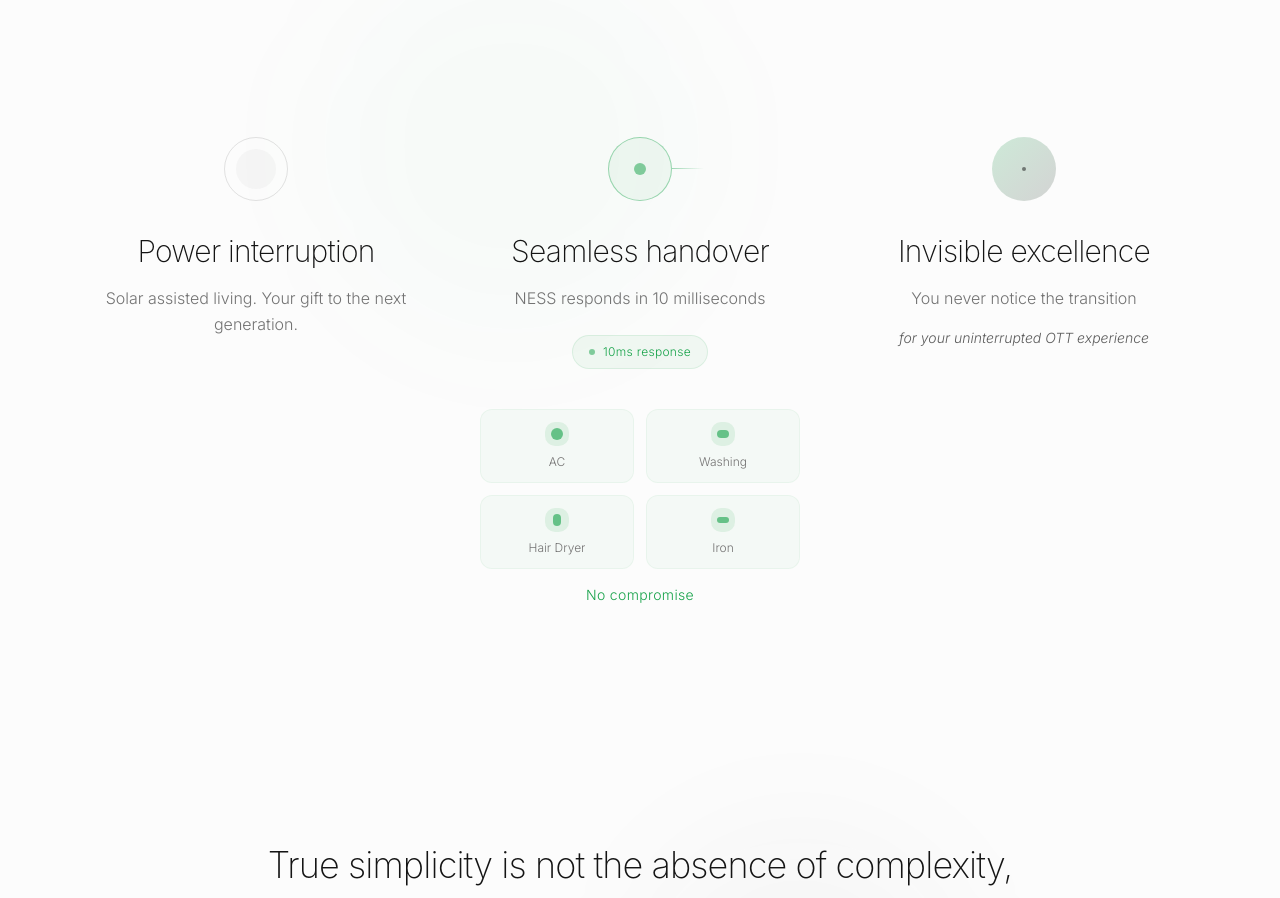
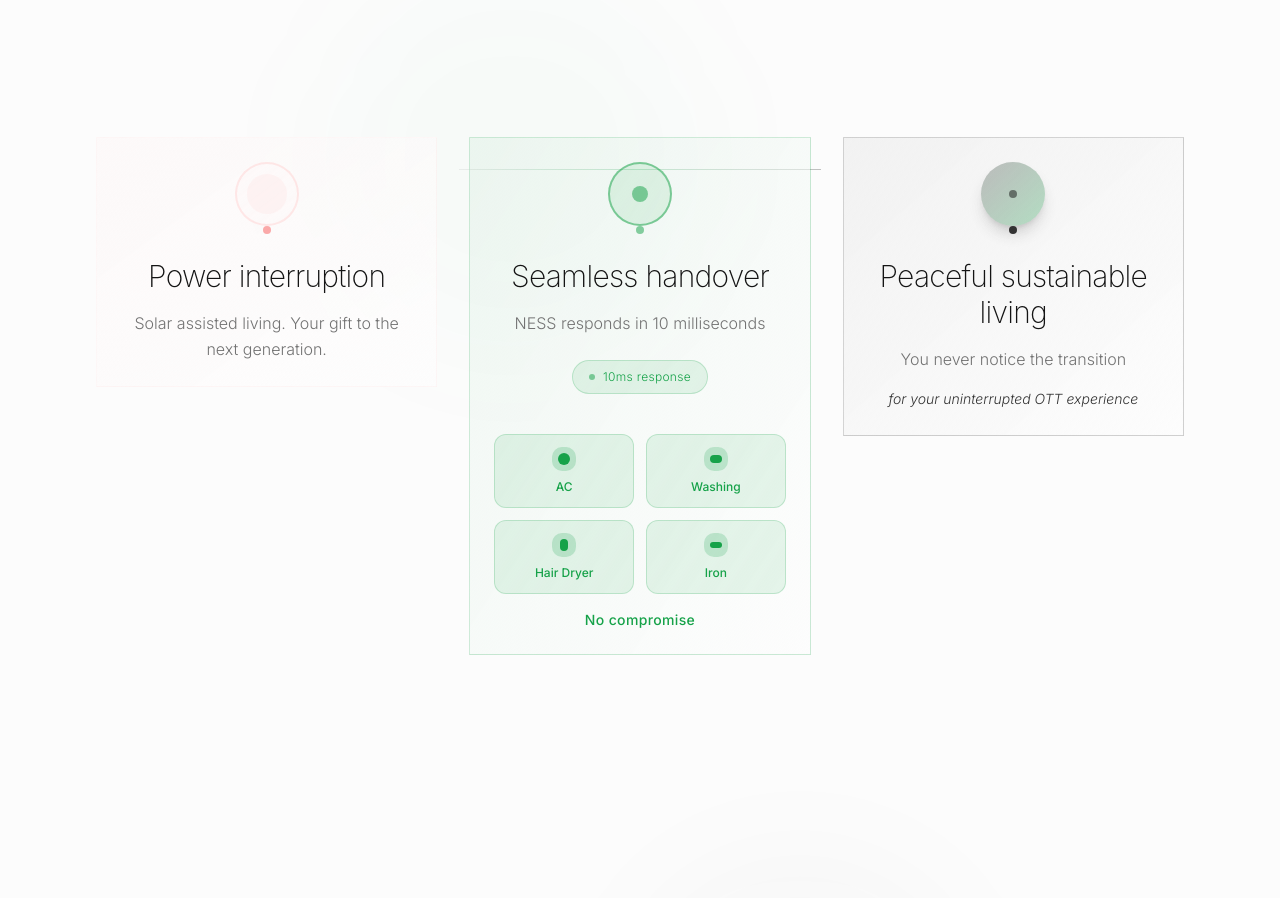
Before and after one commit to dv1990/ness_apple, a React (Vite) app: page /homeowners in a window 1280 px wide. Shown: the part 4520-5418 px from the top of the page. Built offline with nearby package versions, Linux system fonts and the light colour scheme; the HTML template or start-up script is replaced by a standard one; a web font is replaced by a local one.

Commit message:
Refine transitions for user flow

```diff
--- a/src/pages/ResidentialEnhanced.tsx
+++ b/src/pages/ResidentialEnhanced.tsx
@@ -279,25 +279,30 @@ const ResidentialEnhanced = () => {
             </div>
           </div>
 
-          {/* The Narrative - Horizontal Flow with Transitions */}
-          <div className="grid lg:grid-cols-3 gap-16 mb-60">
+          {/* The Narrative - Enhanced Sequential Flow */}
+          <div className="grid lg:grid-cols-3 gap-8 mb-60 relative">
+
+            {/* Connection Lines Between Stages */}
+            <div className="absolute top-8 left-1/3 right-1/3 h-px bg-gradient-to-r from-muted-foreground/10 via-energy/30 to-primary/30 hidden lg:block animate-fade-in" style={{ animationDelay: '1s' }}></div>
 
             {/* Moment 1: The Interruption */}
-            <div className="relative">
+            <div className="relative animate-fade-in" style={{ animationDelay: '0.2s' }}>
               <div className="max-w-sm mx-auto">
-                <div className="space-y-8">
+                <div className="space-y-8 p-6 rounded-2xl bg-gradient-to-br from-red-50/30 to-background border border-red-100/20 hover:border-red-200/30 transition-all duration-500">
                   {/* Visual Element - Clean geometric */}
                   <div className="flex justify-center">
                     <div className="relative">
-                      <div className="w-16 h-16 border border-muted-foreground/20 rounded-full flex items-center justify-center transition-all duration-1000 ease-in-out">
-                        <div className="w-10 h-10 bg-muted-foreground/10 rounded-full animate-pulse"></div>
+                      <div className="w-16 h-16 border-2 border-red-200/40 rounded-full flex items-center justify-center transition-all duration-1000 ease-in-out bg-red-50/20">
+                        <div className="w-10 h-10 bg-red-200/30 rounded-full animate-pulse"></div>
                       </div>
-                      {/* Animated line extending right on large screens */}
-                      <div className="absolute top-1/2 left-full w-8 h-px bg-gradient-to-r from-muted-foreground/20 to-transparent -translate-y-px hidden lg:block animate-fade-in"></div>
+                      {/* Progress indicator */}
+                      <div className="absolute -bottom-2 left-1/2 transform -translate-x-1/2">
+                        <div className="w-2 h-2 rounded-full bg-red-400/60"></div>
+                      </div>
                     </div>
                   </div>
 
-                  <div className="space-y-4 text-center animate-fade-in">
+                  <div className="space-y-4 text-center">
                     <h3 className="font-display text-2xl md:text-3xl font-extralight text-foreground leading-tight tracking-tight">
                       Power interruption
                     </h3>
@@ -310,21 +315,23 @@ const ResidentialEnhanced = () => {
             </div>
 
             {/* Moment 2: The Transition */}
-            <div className="relative">
+            <div className="relative animate-fade-in" style={{ animationDelay: '0.6s' }}>
               <div className="max-w-sm mx-auto">
-                <div className="space-y-8">
+                <div className="space-y-8 p-6 rounded-2xl bg-gradient-to-br from-energy/5 to-background border border-energy/20 hover:border-energy/40 transition-all duration-500">
                   {/* Visual Element - Seamless transition */}
                   <div className="flex justify-center">
                     <div className="relative">
-                      <div className="w-16 h-16 border border-energy/40 rounded-full flex items-center justify-center bg-energy/[0.05] transition-all duration-1000 ease-in-out hover:bg-energy/[0.1] hover:scale-105">
-                        <div className="w-3 h-3 bg-energy rounded-full animate-pulse"></div>
+                      <div className="w-16 h-16 border-2 border-energy/50 rounded-full flex items-center justify-center bg-energy/10 transition-all duration-1000 ease-in-out hover:bg-energy/20 hover:scale-105">
+                        <div className="w-4 h-4 bg-energy rounded-full animate-pulse"></div>
                       </div>
-                      {/* Connection line with animation - horizontal on large screens */}
-                      <div className="absolute top-1/2 left-full w-8 h-px bg-gradient-to-r from-energy/40 to-transparent -translate-y-px hidden lg:block animate-slide-in-right"></div>
+                      {/* Progress indicator */}
+                      <div className="absolute -bottom-2 left-1/2 transform -translate-x-1/2">
+                        <div className="w-2 h-2 rounded-full bg-energy animate-pulse"></div>
+                      </div>
                     </div>
                   </div>
 
-                  <div className="space-y-4 text-center animate-fade-in">
+                  <div className="space-y-4 text-center">
                     <h3 className="font-display text-2xl md:text-3xl font-extralight text-foreground leading-tight tracking-tight">
                       Seamless handover
                     </h3>
@@ -334,47 +341,47 @@ const ResidentialEnhanced = () => {
 
                     {/* Timing indicator */}
                     <div className="pt-2">
-                      <div className="inline-flex items-center space-x-2 px-4 py-2 bg-energy/[0.05] rounded-full border border-energy/10 animate-scale-in">
+                      <div className="inline-flex items-center space-x-2 px-4 py-2 bg-energy/10 rounded-full border border-energy/20 animate-scale-in" style={{ animationDelay: '1s' }}>
                         <div className="w-1.5 h-1.5 bg-energy rounded-full animate-pulse"></div>
                         <span className="text-xs font-light text-energy tracking-wide">10ms response</span>
                       </div>
                     </div>
 
                     {/* Appliance Icons - No Compromise */}
-                    <div className="pt-6 animate-fade-in">
+                    <div className="pt-6 animate-fade-in" style={{ animationDelay: '1.2s' }}>
                       <div className="space-y-4">
                         <div className="grid grid-cols-2 gap-3 max-w-xs mx-auto">
-                          <div className="flex flex-col items-center space-y-2 p-3 rounded-lg bg-energy/[0.03] border border-energy/5 hover:bg-energy/[0.05] transition-all duration-300">
-                            <div className="w-6 h-6 rounded-md bg-energy/10 flex items-center justify-center">
-                              <div className="w-3 h-3 bg-energy/60 rounded-sm"></div>
+                          <div className="flex flex-col items-center space-y-2 p-3 rounded-lg bg-energy/10 border border-energy/20 hover:bg-energy/20 transition-all duration-300">
+                            <div className="w-6 h-6 rounded-md bg-energy/20 flex items-center justify-center">
+                              <div className="w-3 h-3 bg-energy rounded-sm"></div>
                             </div>
-                            <span className="text-xs text-muted-foreground font-light">AC</span>
+                            <span className="text-xs text-energy font-medium">AC</span>
                           </div>
 
-                          <div className="flex flex-col items-center space-y-2 p-3 rounded-lg bg-energy/[0.03] border border-energy/5 hover:bg-energy/[0.05] transition-all duration-300">
-                            <div className="w-6 h-6 rounded-md bg-energy/10 flex items-center justify-center">
-                              <div className="w-3 h-2 bg-energy/60 rounded-sm"></div>
+                          <div className="flex flex-col items-center space-y-2 p-3 rounded-lg bg-energy/10 border border-energy/20 hover:bg-energy/20 transition-all duration-300">
+                            <div className="w-6 h-6 rounded-md bg-energy/20 flex items-center justify-center">
+                              <div className="w-3 h-2 bg-energy rounded-sm"></div>
                             </div>
-                            <span className="text-xs text-muted-foreground font-light">Washing</span>
+                            <span className="text-xs text-energy font-medium">Washing</span>
                           </div>
 
-                          <div className="flex flex-col items-center space-y-2 p-3 rounded-lg bg-energy/[0.03] border border-energy/5 hover:bg-energy/[0.05] transition-all duration-300">
-                            <div className="w-6 h-6 rounded-md bg-energy/10 flex items-center justify-center">
-                              <div className="w-2 h-3 bg-energy/60 rounded-full"></div>
+                          <div className="flex flex-col items-center space-y-2 p-3 rounded-lg bg-energy/10 border border-energy/20 hover:bg-energy/20 transition-all duration-300">
+                            <div className="w-6 h-6 rounded-md bg-energy/20 flex items-center justify-center">
+                              <div className="w-2 h-3 bg-energy rounded-full"></div>
                             </div>
-                            <span className="text-xs text-muted-foreground font-light">Hair Dryer</span>
+                            <span className="text-xs text-energy font-medium">Hair Dryer</span>
                           </div>
 
-                          <div className="flex flex-col items-center space-y-2 p-3 rounded-lg bg-energy/[0.03] border border-energy/5 hover:bg-energy/[0.05] transition-all duration-300">
-                            <div className="w-6 h-6 rounded-md bg-energy/10 flex items-center justify-center">
-                              <div className="w-3 h-1.5 bg-energy/60 rounded-sm"></div>
+                          <div className="flex flex-col items-center space-y-2 p-3 rounded-lg bg-energy/10 border border-energy/20 hover:bg-energy/20 transition-all duration-300">
+                            <div className="w-6 h-6 rounded-md bg-energy/20 flex items-center justify-center">
+                              <div className="w-3 h-1.5 bg-energy rounded-sm"></div>
                             </div>
-                            <span className="text-xs text-muted-foreground font-light">Iron</span>
+                            <span className="text-xs text-energy font-medium">Iron</span>
                           </div>
                         </div>
 
                         <div className="text-center">
-                          <p className="text-sm font-light text-energy tracking-wide">
+                          <p className="text-sm font-medium text-energy tracking-wide">
                             No compromise
                           </p>
                         </div>
@@ -385,27 +392,31 @@ const ResidentialEnhanced = () => {
               </div>
             </div>
 
-            {/* Moment 3: The Invisibility */}
-            <div className="relative">
+            {/* Moment 3: Peaceful Sustainable Living */}
+            <div className="relative animate-fade-in" style={{ animationDelay: '1s' }}>
               <div className="max-w-sm mx-auto">
-                <div className="space-y-8">
-                  {/* Visual Element - Perfect circle representing completion */}
+                <div className="space-y-8 p-6 rounded-2xl bg-gradient-to-br from-primary/5 to-background border border-primary/20 hover:border-primary/40 transition-all duration-500">
+                  {/* Visual Element - Perfect harmony representing sustainable living */}
                   <div className="flex justify-center">
                     <div className="relative">
-                      <div className="w-16 h-16 bg-gradient-to-br from-energy/20 to-primary/20 rounded-full flex items-center justify-center transition-all duration-1000 ease-in-out hover:scale-110">
-                        <div className="w-1 h-1 bg-foreground rounded-full animate-pulse"></div>
+                      <div className="w-16 h-16 bg-gradient-to-br from-primary/30 to-energy/30 rounded-full flex items-center justify-center transition-all duration-1000 ease-in-out hover:scale-110 shadow-lg shadow-primary/20">
+                        <div className="w-2 h-2 bg-foreground rounded-full animate-pulse"></div>
+                      </div>
+                      {/* Completion indicator */}
+                      <div className="absolute -bottom-2 left-1/2 transform -translate-x-1/2">
+                        <div className="w-2 h-2 rounded-full bg-primary"></div>
                       </div>
                     </div>
                   </div>
 
-                  <div className="space-y-4 text-center animate-fade-in">
+                  <div className="space-y-4 text-center">
                     <h3 className="font-display text-2xl md:text-3xl font-extralight text-foreground leading-tight tracking-tight">
-                      Invisible excellence
+                      Peaceful sustainable living
                     </h3>
                     <p className="text-base font-light text-muted-foreground leading-relaxed">
                       You never notice the transition
                     </p>
-                    <p className="text-sm font-light text-primary/80 italic leading-relaxed">
+                    <p className="text-sm font-light text-primary italic leading-relaxed">
                       for your uninterrupted OTT experience
                     </p>
                   </div>
```
